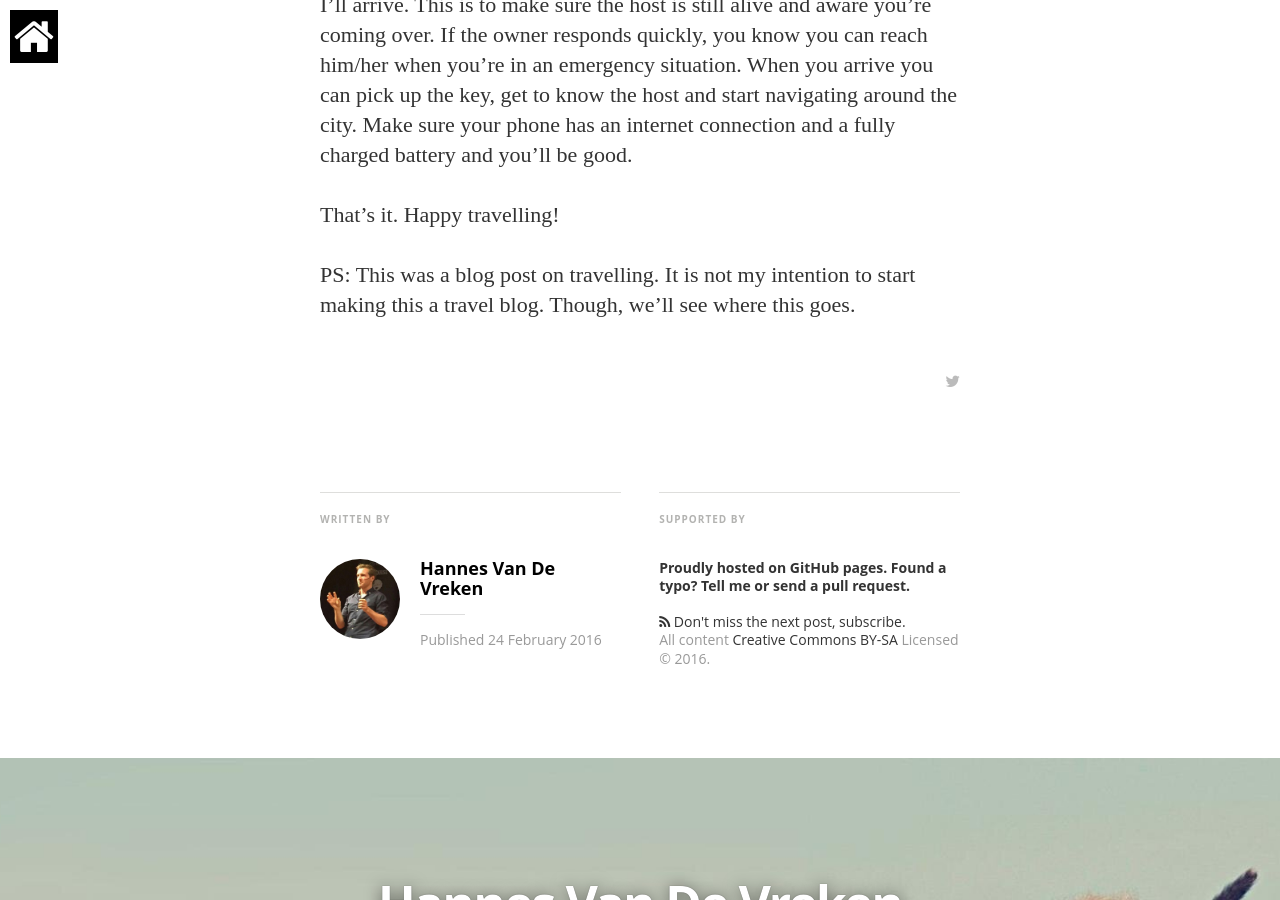
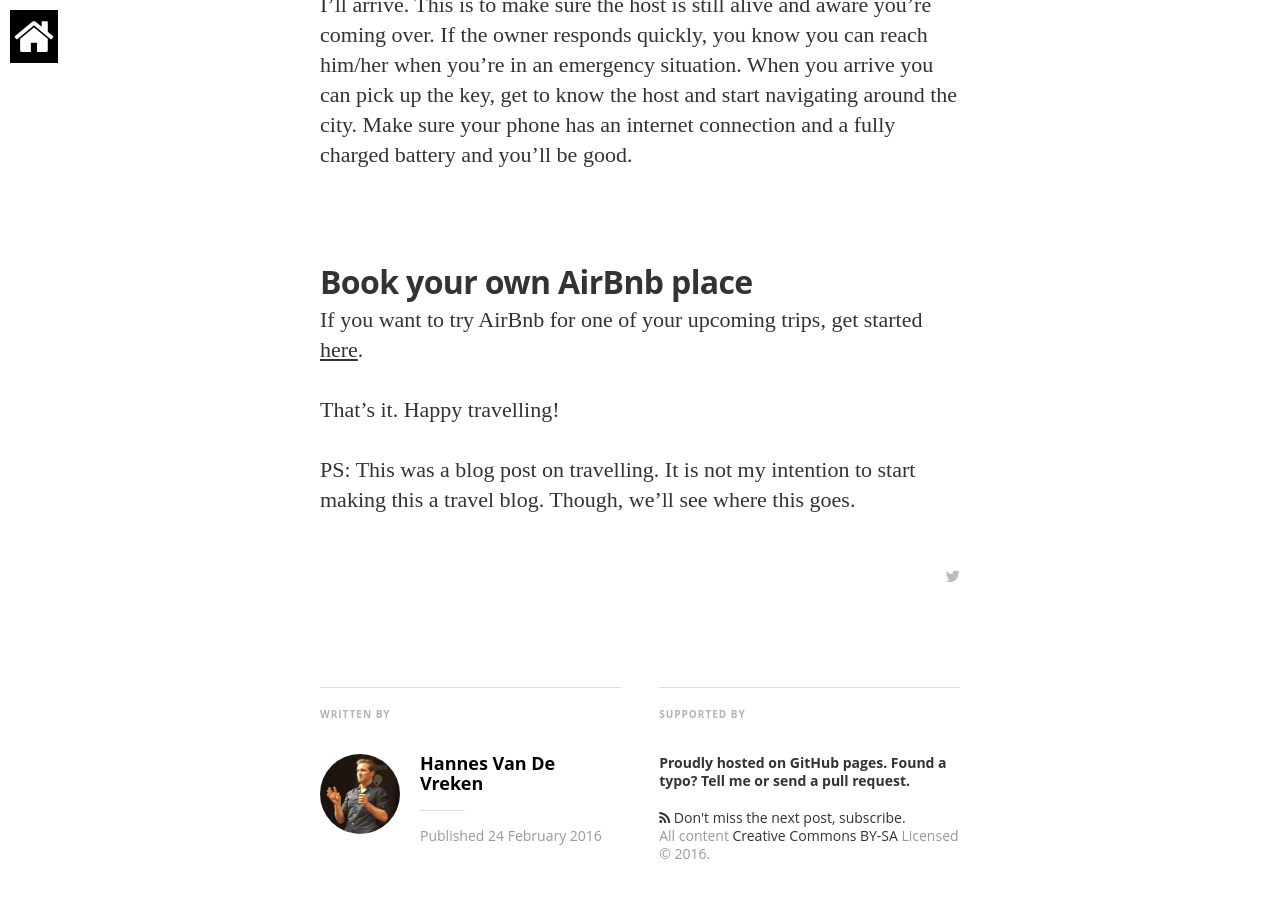
Before and after one commit to hannesvdvreken/hannesvdvreken.github.io, a Jekyll site: the page built from _posts/2016-02-24-airbnb-tricks.md, in a window 1280 px wide and 900 px high, scrolled down 3937 px. Built offline with Jekyll 4.4.1, drawn with Linux system fonts in a browser that asks for light colours; nearby versions of some CDN libraries; some web fonts are replaced; comment, search, counter and statistics services are not loaded.

Commit message:
link for referrals

```diff
--- a/_posts/2016-02-24-airbnb-tricks.md
+++ b/_posts/2016-02-24-airbnb-tricks.md
@@ -41,6 +41,10 @@
 
 A few days in advance I usually text the host to let him/her know when I'll arrive. This is to make sure the host is still alive and aware you're coming over. If the owner responds quickly, you know you can reach him/her when you're in an emergency situation. When you arrive you can pick up the key, get to know the host and start navigating around the city. Make sure your phone has an internet connection and a fully charged battery and you'll be good.
 
+# Book your own AirBnb place
+
+If you want to try AirBnb for one of your upcoming trips, get started [here](www.airbnb.com/c/hdevreken).
+
 That's it. Happy travelling!
 
 PS: This was a blog post on travelling. It is not my intention to start making this a travel blog. Though, we'll see where this goes.
```
